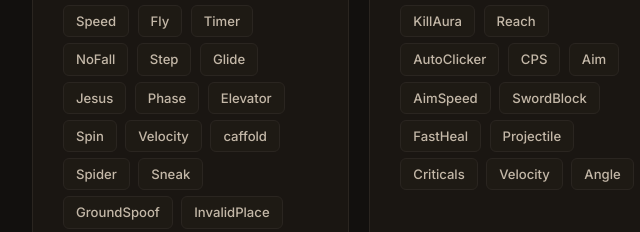
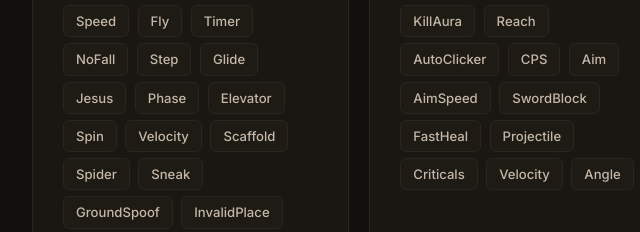
Before and after one commit to enis1enis2/Windfall-AntiCheat, a plain HTML site: page docs/index.html in a window 1280 px wide. Shown: the part 2440-2672 px from the top of the page, 112-752 px from the left. Drawn offline with Linux system fonts and the light colour scheme.

Commit message:
chore: fix Scaffold typo on website

```diff
--- a/docs/index.html
+++ b/docs/index.html
@@ -402,7 +402,7 @@
                         <span class="check-tag">Elevator</span>
                         <span class="check-tag">Spin</span>
                         <span class="check-tag">Velocity</span>
-                        <span class="check-tag">caffold</span>
+                        <span class="check-tag">Scaffold</span>
                         <span class="check-tag">Spider</span>
                         <span class="check-tag">Sneak</span>
                         <span class="check-tag">GroundSpoof</span>
```
